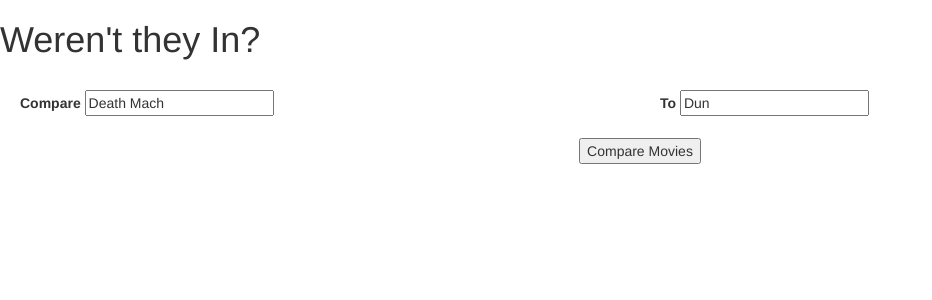
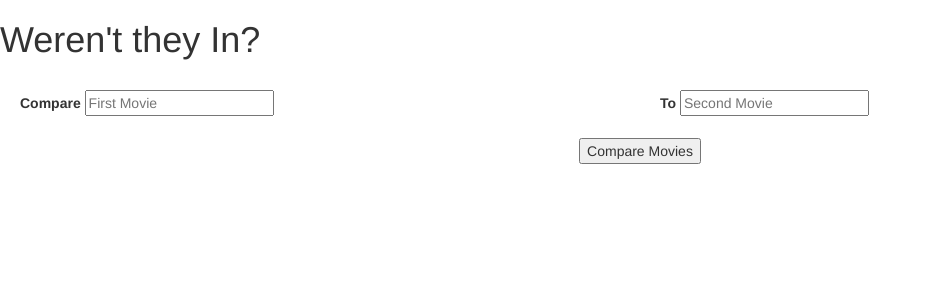
Before and after one commit to Demoli/wereTheyIn, a Flask app: page / in a window 1280 px wide. Shown: the top 300 px of the page, without its empty margins (0-932 px from the left). Run offline with Flask 2, Linux system fonts and the light colour scheme; some libraries are stand-ins or nearby versions.

Commit message:
Remove test values

```diff
--- a/templates/index.html
+++ b/templates/index.html
@@ -9,12 +9,12 @@
     <input type="hidden" id="second_mvoie_id" />
     <div class="col-md-6 title-search">
         <label for="search_first">Compare</label>
-        <input type="text" name="first_movie" id="search_first" placeholder="First Movie" class="title_search" value="Death Mach"/>
+        <input type="text" name="first_movie" id="search_first" placeholder="First Movie" class="title_search" />
         <div id="first_movie"></div>
     </div>
     <div class="col-md-6 title-search">
         <label for="search_first">To</label>
-        <input type="text" name="second_movie" id="search_second" placeholder="Second Movie" class="title_search" value="Dun"/>
+        <input type="text" name="second_movie" id="search_second" placeholder="Second Movie" class="title_search" />
         <div id="second_movie"></div>
     </div>
 </div>
```
